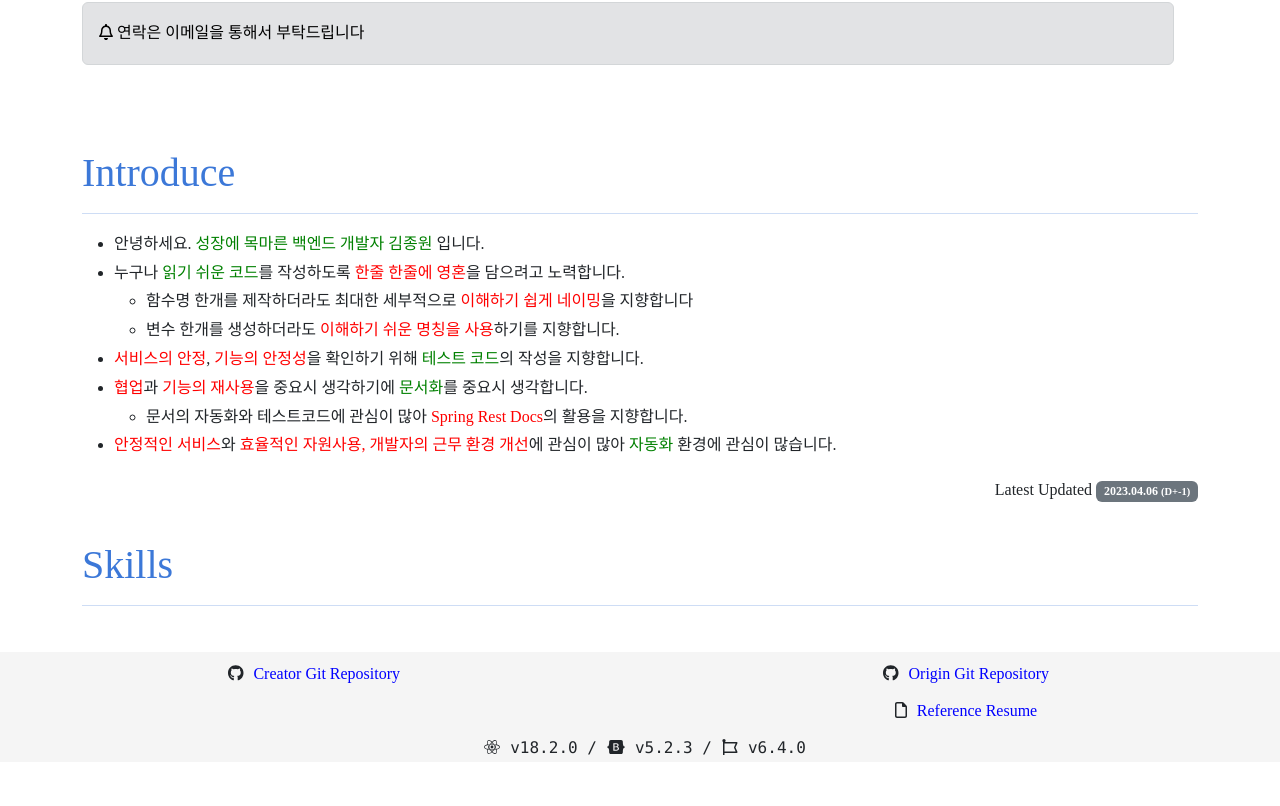
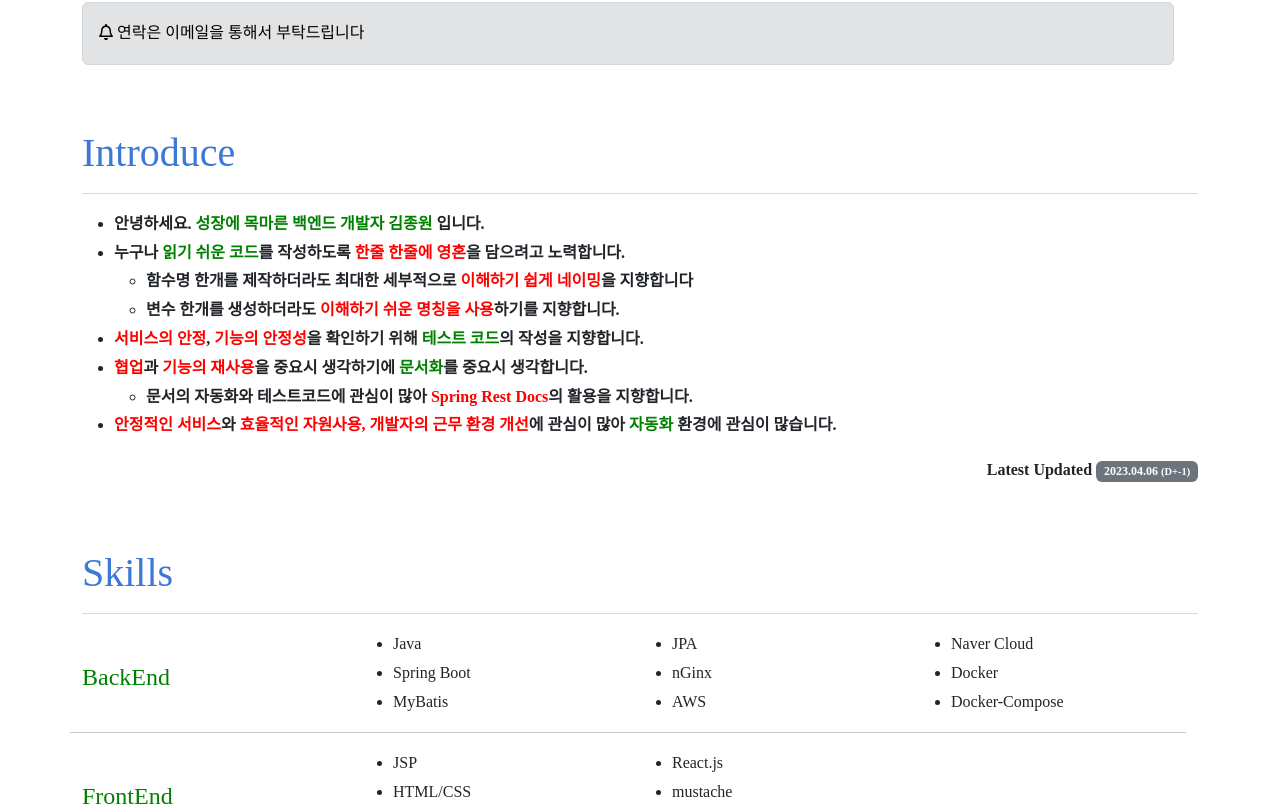
Before and after one commit to donsonioc2010/My-Resume, a React (Create React App) app: page / in a window 1280 px wide. Shown: the part 374-1180 px from the top of the page. Before the commit the page ends 1136 px from the top, so only its background shows below. Built offline with nearby package versions, Linux system fonts and the light colour scheme.

Commit message:
fix : font문제 해결
font가 검은색으로 지정해도 흐릿하게 보이던 문제 해결,
이로인해 bold처리 한 텍스트들 볼드제거

```diff
--- a/src/App.css
+++ b/src/App.css
@@ -1,6 +1,7 @@
+/* font-weight 300설정하니까 글씨분간히 힘들정도로 연해짐 */
 div#global {
   font-family: "'Noto Sans KR', sans-serif";
-  font-weight: 300;
+  /* font-weight: 300; */
   overflow-wrap: break-word;
   word-break: keep-all;
   line-height: 1.8;
--- a/src/common/Style.js
+++ b/src/common/Style.js
@@ -7,4 +7,7 @@ export const Style = {
     color: '#3c78d8',
     marginTop: '20px',
   },
+  liTypeNone: {
+    listStyleType: 'none',
+  },
 };
--- a/src/common/Utils.js
+++ b/src/common/Utils.js
@@ -18,7 +18,7 @@ export function HrefTargetBlank(props) {
 
   return (
     <a href={url} style={style} target="_blank" rel="noreferrer noopener">
-      <b>{props.title || props.url}</b>
+      {props.title || props.url}
     </a>
   );
 }
@@ -27,7 +27,7 @@ export function StyleBlueTitleByH1AndHr(props) {
   var title = props.title;
 
   return (
-    <div style={Style.H1AndHrTitle}>
+    <div style={Style.blue}>
       <h1>{title}</h1>
       <hr />
     </div>
--- a/src/data/Skills.json
+++ b/src/data/Skills.json
@@ -1,4 +1,5 @@
 {
+  "skillLayer": 3,
   "type": [
     {
       "theme": "BackEnd",
--- a/src/footer/footer.js
+++ b/src/footer/footer.js
@@ -54,7 +54,7 @@ export default function Footer() {
       </Row>
       <Row style={footer.cover}>
         <Col>
-          <div style={footer.main} className="text-center mt-2 font-monospace">
+          <div style={footer.main} className="text-center mt-2">
             <FontAwesomeIcon icon={faReact} style={{ padding: '0 10 0 10' }} />
             v18.2.0 /
             <FontAwesomeIcon icon={faBootstrap} style={{ padding: '0 10 0 10' }} />
--- a/src/introduce/Introduce.js
+++ b/src/introduce/Introduce.js
@@ -29,7 +29,7 @@ export default function Introduce() {
   });
 
   return (
-    <div className="mt-5">
+    <div id="introduce" className="mt-5">
       <Row>
         <Col sm={12} md={12}>
           <StyleBlueTitleByH1AndHr title={'Introduce'} />
@@ -91,7 +91,7 @@ function TemplateLi(props) {
   var content = props.content;
   var i = props.index;
   return (
-    <li key={i.toString()}>
+    <li key={'TemplateLi' + i.toString()}>
       <b dangerouslySetInnerHTML={{ __html: content }}></b>
     </li>
   );
@@ -103,7 +103,7 @@ function SentenceTypeComponent() {
   });
   return introduces.map((introduce, index) => {
     return (
-      <p key={index.toString()}>
+      <p key={'SentenceType' + index.toString()}>
         <b dangerouslySetInnerHTML={{ __html: introduce }}></b>
       </p>
     );
--- a/src/profile/Contact.js
+++ b/src/profile/Contact.js
@@ -163,7 +163,7 @@ function InfoNoticeArea() {
           style={{ color: 'black' }}
         >
           {notice.icon ? <FontAwesomeIcon icon={notice.icon} className="mr-2" /> : ''}
-          <b>{'  ' + notice.title}</b>
+          {'  ' + notice.title}
         </Alert>
       </Col>
     </Row>
--- a/src/profile/ContactDetail.js
+++ b/src/profile/ContactDetail.js
@@ -60,11 +60,7 @@ export default function ContactDetail(props) {
 
 function createContactTitle(contact) {
   if (contact.link === '' || contact.link === '#') {
-    return (
-      <span>
-        <b>{contact.title}</b>
-      </span>
-    );
+    return <span>{contact.title}</span>;
   }
   return <HrefTargetBlank url={contact.link} title={contact.title}></HrefTargetBlank>;
 }
--- a/src/skills/Skills.js
+++ b/src/skills/Skills.js
@@ -3,7 +3,7 @@ import { createStore } from 'redux';
 import { Provider, useSelector } from 'react-redux';
 import jsonData from 'data/Skills';
 import { Style } from 'common/Style';
-import { Col, Row } from 'react-bootstrap';
+import { Col, Row, Table } from 'react-bootstrap';
 import { StyleBlueTitleByH1AndHr } from 'common/Utils';
 
 /**
@@ -14,6 +14,7 @@ import { StyleBlueTitleByH1AndHr } from 'common/Utils';
 
 const skillsData = {
   type: jsonData.type,
+  skillLayer: jsonData.skillLayer,
 };
 
 const store = createStore((state, action) => {
@@ -23,16 +24,141 @@ const store = createStore((state, action) => {
   return state;
 });
 
+/**
+ * 데이터가 없는 경우 skills는 표현되지 않는다.
+ * @returns
+ */
 export default function Skills() {
+  if (!Array.isArray(skillsData.type) || skillsData.type.length === 0 || skillsData === undefined) {
+    return <div id="skills"></div>;
+  }
+
   return (
-    <div id="skills">
+    <div id="skills" className="mt-5">
       <Provider store={store}>
         <Row>
           <Col md={12} sm={12}>
             <StyleBlueTitleByH1AndHr title={'Skills'} />
           </Col>
+          <PrintSkillsList />
         </Row>
       </Provider>
     </div>
   );
 }
+
+// skillsList가 배열이면서 length가 0이 아니어야 실행됨
+function PrintSkillsList() {
+  var themeList = useSelector((state) => {
+    return state.type;
+  });
+
+  return themeList.map((item, idx) => {
+    var titleName = item.theme;
+    var list = item.list;
+
+    if (!titleName || !list || !Array.isArray(list) || list.length === 0) {
+      return null; //theme값이 비어있으면 아무것도 Return안함
+    }
+    return (
+      <>
+        <ThemeRow
+          key={'ThemeRows' + idx.toString()}
+          themeName={titleName}
+          skills={list}
+          idx={idx}
+        />
+      </>
+    );
+  });
+}
+
+function ThemeRow(props) {
+  var themeName = props.themeName;
+  var idx = props.idx;
+
+  console.log(themeName, '  ', idx);
+  return (
+    <>
+      <Row>
+        {idx > 0 ? <hr style={{ textAlign: 'center', width: '100%' }} /> : null}
+        <Col sm={12} md={3} className="align-self-center">
+          {/* h3로 해봤는데 너무 크네.. */}
+          <h4 style={{ color: 'green' }}>{themeName}</h4>
+        </Col>
+        <Col sm={12} md={9}>
+          <SkillsRow skills={props.skills} />
+        </Col>
+      </Row>
+    </>
+  );
+}
+
+function SkillsRow(props) {
+  var layer = useSelector((state) => {
+    return state.skillLayer;
+  });
+  var skills = props.skills;
+  var rowNum = Math.ceil(skills.length / layer);
+
+  var renderling = () => {
+    var result = [];
+    for (let i = 0; i < rowNum; i++) {
+      //result.push(<Row className="mt-md-0 mx-auto">{colRender(i)}</Row>);
+      result.push(
+        <Col md={4} xs={12} key={'Col' + i.toString()}>
+          <ul>{colRender(i)}</ul>
+        </Col>,
+      );
+    }
+    return result;
+  };
+
+  var colRender = (i) => {
+    var colResult = [];
+    for (let j = 0; j < layer; j++) {
+      // 012, 345~
+      let idx = layer * i + j;
+      let skill = skills[idx];
+      if (skill) {
+        let skillTitle = skill.title;
+        colResult.push(
+          <li>
+            <CreateBadge key={idx.toString()} info={skill} />
+            {skillTitle}
+          </li>,
+        );
+      } else {
+        colResult.push(<li style={Style.liTypeNone}></li>);
+      }
+    }
+    return colResult;
+  };
+
+  return <Row className="mt-2 mt-md-0">{renderling()}</Row>;
+}
+
+function CreateBadge(props) {
+  var skill = props.info;
+  var skillLevel = skill.level;
+
+  if (!skillLevel) {
+    return '';
+  }
+
+  const color = () => {
+    switch (skillLevel) {
+      case 3: {
+        return 'primary';
+      }
+      case 2:
+        return 'secondary';
+      case 1:
+      default: {
+        return 'light';
+      }
+    }
+  };
+
+  return <span></span>;
+}
```
